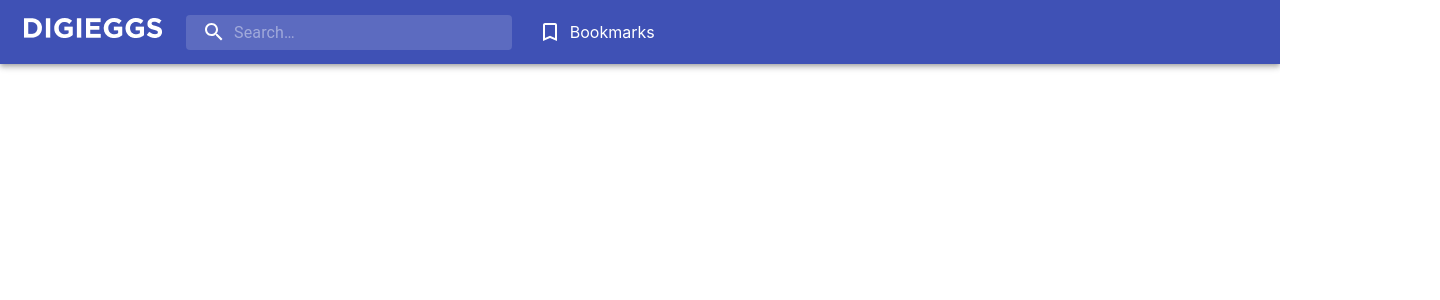
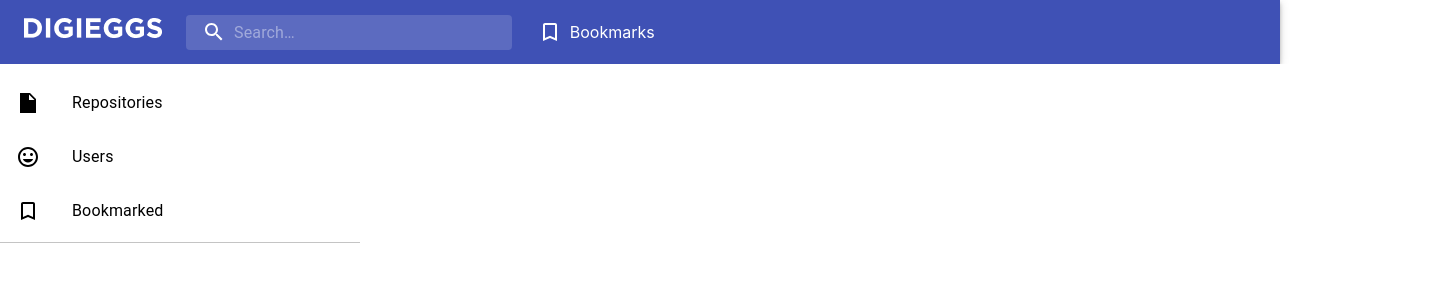
Before and after one commit to LeylaY1996/React-hooks-github-api, a React (Create React App) app: page / in a window 1280 px wide. Shown: the top 300 px of the page, 1440 px wide, since content can reach past the window. Built offline with nearby package versions, Linux system fonts and the light colour scheme.

Commit message:
added menu

```diff
--- a/src/App.js
+++ b/src/App.js
@@ -6,6 +6,13 @@ import Typography from '@material-ui/core/Typography';
 import InputBase from '@material-ui/core/InputBase';
 import SearchIcon from '@material-ui/icons/Search';
 import BookmarkBorderIcon from '@material-ui/icons/BookmarkBorder';
+import List from '@material-ui/core/List';
+import ListItem from '@material-ui/core/ListItem';
+import ListItemText from '@material-ui/core/ListItemText';
+import Divider from '@material-ui/core/Divider';
+import InsertDriveFileSharpIcon from '@material-ui/icons/InsertDriveFileSharp';
+import MoodSharpIcon from '@material-ui/icons/MoodSharp';
+
 const useStyles = makeStyles((theme) => ({
   grow: {
     flexGrow: 1,
@@ -60,6 +67,38 @@ const useStyles = makeStyles((theme) => ({
     height: '24px',
     margin: '5px 8px 5px 10px',
     objectFit: 'contain',
+  },
+  rectangle : {
+    width:'360px',
+    height:'46px',
+    flexGrow:'0',
+    margin: '8px 0 0',
+    padding: '11px 22px 11px 16px',
+  },
+  repositorySearch: {
+    width: '1440px',
+  height: '900px',
+  backgroundColor: '#ffffff'
+  },
+  divider: {
+    width: '360px',
+    height: '1px',
+    margin: '8px 0 24px',
+    backgroundColor: '#c4c4c4'
+  },
+  line: {
+    width: '1px',
+  height: '835px',
+  margin: '65px 63px 0 0',
+  transform: 'rotate(90deg)',
+  backgroundColor: '#c4c4c4'
+  },
+  listIcon: {
+    width: '24px',
+    height: '24px',
+    flexGrow: '0',
+    margin: '0 32px 0 0',
+    objectFit: 'contain'
   }
 }));
 
@@ -90,6 +129,22 @@ export default function App() {
             Bookmarks
         </Toolbar>
       </AppBar>
+      <List component="nav" className={classes.repositorySearch} aria-label="mailbox folders">
+        <ListItem button className={classes.rectangle}>
+          <InsertDriveFileSharpIcon className={classes.listIcon}/>
+          <ListItemText primary="Repositories" />
+        </ListItem>
+        <ListItem button className={classes.rectangle}>
+          <MoodSharpIcon className={classes.listIcon}/>
+          <ListItemText primary="Users" />
+        </ListItem>
+        <ListItem button className={classes.rectangle}>
+          <BookmarkBorderIcon className={classes.listIcon}/>
+          <ListItemText primary="Bookmarked" />
+        </ListItem>
+      <Divider className={classes.divider}/>
+    </List>
+
     </div>
   );
 }
```
